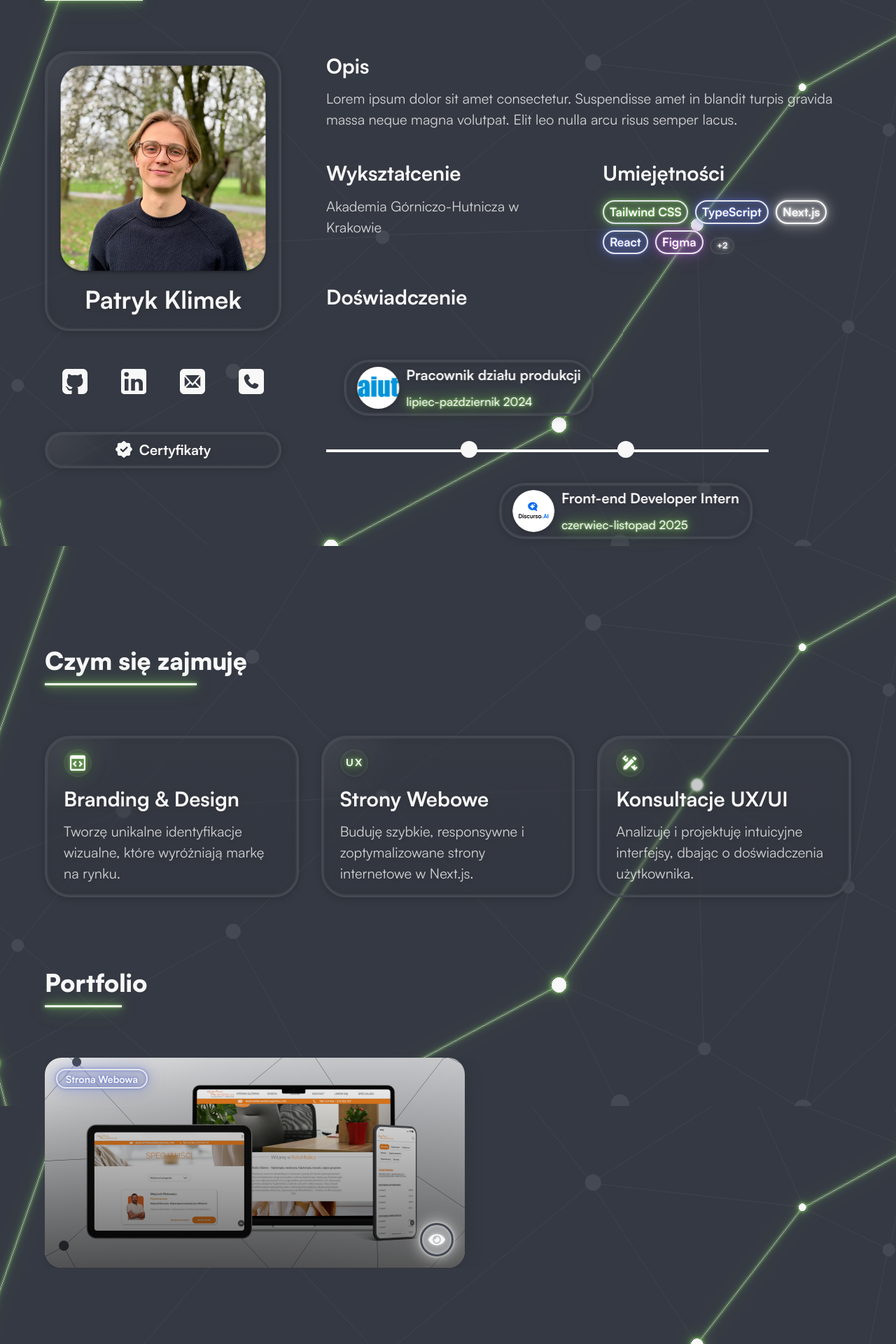
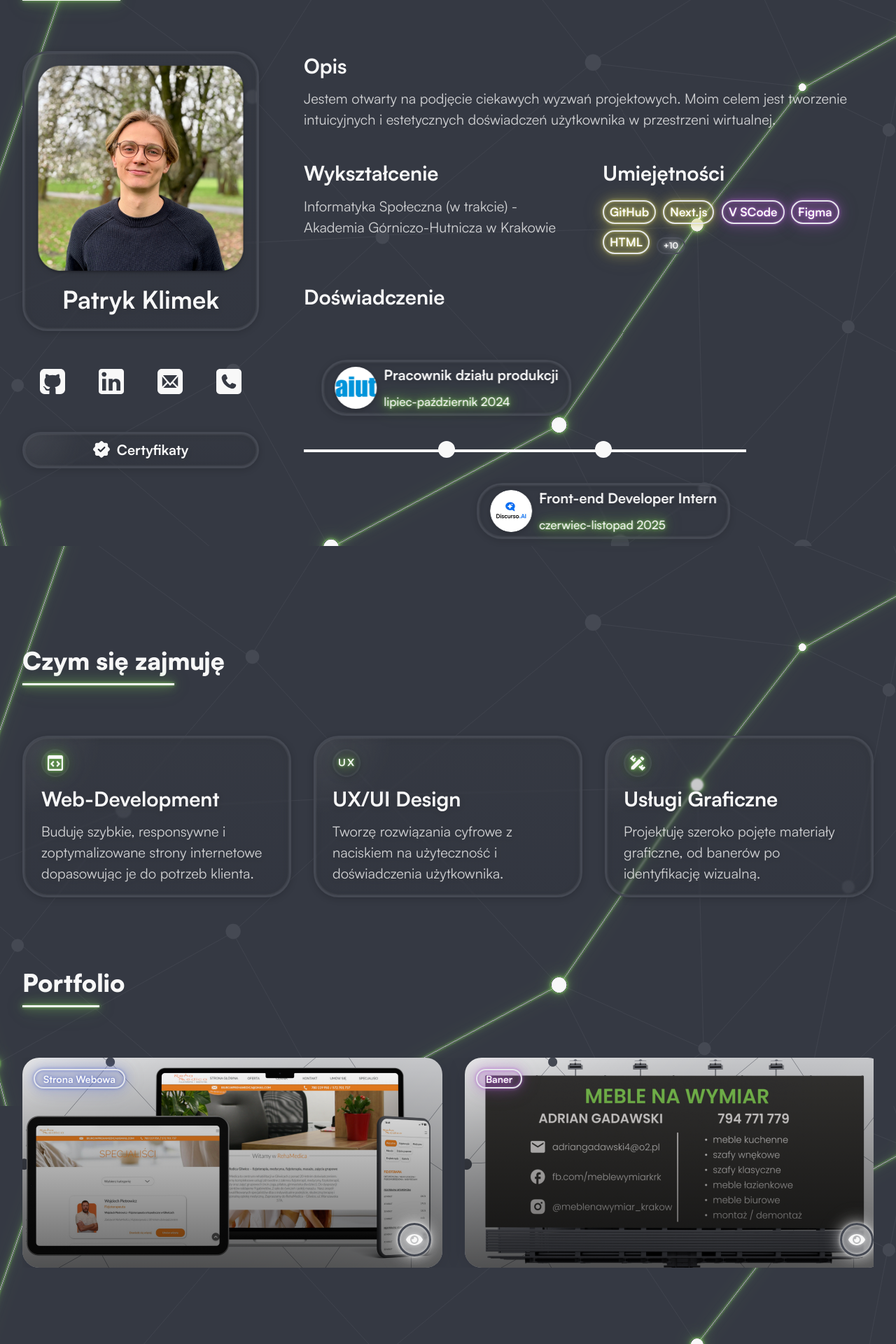
Before and after one commit to pkl1mek/pk-portfolio, a Next.js app: page / in a window 1280 px wide. Shown: the part 820-2740 px from the top of the page at 70% size. Built offline with nearby package versions, Linux system fonts and the light colour scheme.

Commit message:
Final version of app - ready to first deployment

```diff
--- a/src/app/layout.tsx
+++ b/src/app/layout.tsx
@@ -14,7 +14,7 @@ const satoshi = localFont({
 
 export const metadata: Metadata = {
   title: 'Pk Projects',
-  description: 'Moje portfolio stworzone w Next.js i Tailwind CSS',
+  description: 'Patryk Klimek - Portfolio',
 };
 
 export default function RootLayout({
@@ -26,7 +26,7 @@ export default function RootLayout({
     <html lang="pl" className={`${satoshi.variable}`}>
       <body className="bg-background text-primary bg-main-bg bg-no-repeat bg-center bg-cover bg-fixed">
         <LanguageProvider>
-          <div className="w-full max-w-[1440px] mx-auto px-6 sm:px-8 lg:px-16">
+          <div className="w-full max-w-[1440px] mx-auto px-8 l:px-0">
             <Header />
             <main>{children}</main>
           </div>
--- a/src/app/page.tsx
+++ b/src/app/page.tsx
@@ -161,7 +161,7 @@ export default function HomePage() {
             {t('portfolioTitle')}
             <AnimatedUnderline />
           </h2>
-          <div className="mt-20">
+          <div className="lg:mt-20">
             <ProjectScroller>
               {projectsData.map((project) => (
                 <ProjectCard
--- a/src/components/Footer.tsx
+++ b/src/components/Footer.tsx
@@ -5,12 +5,13 @@ import Image from 'next/image';
 import Link from 'next/link';
 import IconLink from './IconLink';
 import { useTranslations } from '@/hooks/useTranslations';
+import { FaRegCopyright } from 'react-icons/fa';
 
 export default function Footer() {
   const t = useTranslations('Footer');
 
   return (
-    <footer id="contact" className="w-full bg-[#2C2F37] py-9 mt-24">
+    <footer id="kontakt" className="w-full bg-[#2C2F37] py-9 mt-24">
       <div className="w-full max-w-[1440px] mx-auto px-6 sm:px-8 lg:px-16 xl:px-0">
         <div className="flex flex-col lg:flex-row justify-between gap-12 lg:items-stretch">
           <div className="flex flex-col justify-between gap-8 h-full lg:max-w-1/2">
@@ -36,17 +37,17 @@ export default function Footer() {
                 iconName="github.svg"
               />
               <IconLink
-                href="https://linkedin.com/in/twoj-profil"
+                href="https://www.linkedin.com/in/patryk-klimek-215993362"
                 ariaLabel="Mój profil LinkedIn"
                 iconName="linkedin.svg"
               />
               <IconLink
-                href="mailto:prywatny@example.com"
+                href="mailto:pk.pkprojects@gmail.com"
                 ariaLabel="Napisz do mnie e-mail"
                 iconName="mail.svg"
               />
               <IconLink
-                href="tel:+48123456789"
+                href="tel:+48792939551"
                 ariaLabel="Zadzwoń do mnie"
                 iconName="phone.svg"
               />
@@ -61,16 +62,16 @@ export default function Footer() {
               <h4 className="font-bold text-primary text-[20px] lg:text-[17px] xl:text-[24px]">
                 {t('projectsTitle')}
               </h4>
-              <a href="mailto:projekty@example.com" className="flex items-center gap-2.5 text-primary/80 transition-colors hover:neon hover:neon-green">
+              <a href="mailto:pk.pkprojects@gmail.com" className="flex items-center gap-2.5 text-primary/80 transition-colors hover:neon hover:neon-green">
                 <Image src="/icons/mail.svg" alt="Email" width={24} height={24} />
                 <span className="font-normal text-[20px] lg:text-[17px] xl:text-[24px]">
-                  projekty@example.com
+                  pk.pkprojects@gmail.com
                 </span>
               </a>
-              <a href="tel:+48123456789" className="flex items-center gap-2.5 text-primary/80 transition-colors hover:neon hover:neon-green">
+              <a href="tel:+48792939551" className="flex items-center gap-2.5 text-primary/80 transition-colors hover:neon hover:neon-green">
                 <Image src="/icons/phone.svg" alt="Phone" width={24} height={24} />
                 <span className="font-normal text-[20px] lg:text-[17px] xl:text-[24px]">
-                  +48 123 456 789
+                  +48 792 939 551
                 </span>
               </a>
             </div>
@@ -79,21 +80,28 @@ export default function Footer() {
               <h4 className="font-bold text-primary text-[20px] lg:text-[17px] xl:text-[24px]">
                 {t('privateTitle')}
               </h4>
-              <a href="mailto:prywatny@example.com" className="flex items-center gap-2.5 text-primary/80 transition-colors hover:neon hover:neon-green">
+              <a href="mailto:pk.pklimek@gmail.com" className="flex items-center gap-2.5 text-primary/80 transition-colors hover:neon hover:neon-green">
                 <Image src="/icons/mail.svg" alt="Email" width={24} height={24} />
                 <span className="font-normal text-[20px] lg:text-[17px] xl:text-[24px]">
-                  prywatny@example.com
+                  pk.pklimek@gmail.com
                 </span>
               </a>
-              <a href="tel:+48987654321" className="flex items-center gap-2.5 text-primary/80 transition-colors hover:neon hover:neon-green">
+              <a href="tel:+48792939551" className="flex items-center gap-2.5 text-primary/80 transition-colors hover:neon hover:neon-green">
                 <Image src="/icons/phone.svg" alt="Phone" width={24} height={24} />
                 <span className="font-normal text-[20px] lg:text-[17px] xl:text-[24px]">
-                  +48 987 654 321
+                  +48 792 939 551
                 </span>
               </a>
             </div>
           </div>
         </div>
+
+        <div className="w-full mt-12 lg:mt-0 flex items-center gap-2">
+          <FaRegCopyright className="text-primary/60" />
+          <p className="text-primary/60 text-sm">
+            Copyright Patryk Klimek
+          </p>
+        </div>
       </div>
     </footer>
   );
--- a/src/components/InfoContainer.tsx
+++ b/src/components/InfoContainer.tsx
@@ -17,7 +17,6 @@ export default function InfoContainer() {
 
   return (
     <div className="flex flex-1 flex-col gap-10 text-primary h-full min-w-0">
-
       <motion.div
         className="flex flex-col gap-2.5"
         initial="hidden"
--- a/src/components/ProfileContainer.tsx
+++ b/src/components/ProfileContainer.tsx
@@ -26,17 +26,17 @@ export default function ProfileContainer() {
           iconName="github.svg"
         />
         <IconLink
-          href="https://linkedin.com/in/twoj-profil"
+          href="https://www.linkedin.com/in/patryk-klimek-215993362"
           ariaLabel="Mój profil LinkedIn"
           iconName="linkedin.svg"
         />
         <IconLink
-          href="mailto:twoj-email@example.com"
+          href="mailto:pk.pklimek@gmail.com"
           ariaLabel="Napisz do mnie e-mail"
           iconName="mail.svg"
         />
         <IconLink
-          href="tel:+48123456789"
+          href="tel:+48792939551"
           ariaLabel="Zadzwoń do mnie"
           iconName="phone.svg"
         />
--- a/src/components/ProjectCard.tsx
+++ b/src/components/ProjectCard.tsx
@@ -65,7 +65,7 @@ export default function ProjectCard({
           xl:h-[400px]
           xl:w-[800px]
           flex-shrink-0
-          cursor-pointer
+          cursor-grab
           transition-transform duration-300 ease-in-out
           overflow-hidden
           shadow-[0_4px_30px_rgba(0,0,0,0.1)]
--- a/src/components/ProjectScroller.tsx
+++ b/src/components/ProjectScroller.tsx
@@ -12,18 +12,22 @@ export default function ProjectScroller({ children }: { children: React.ReactNod
   const onMouseDown = (e: React.MouseEvent) => {
     if (!scrollerRef.current) return;
     setIsDragging(true);
-    setStartX(e.pageX - scrollerRef.current.offsetLeft);
+    document.body.style.cursor = 'grabbing';
+    setStartX(e.clientX - scrollerRef.current.offsetLeft);
     setScrollLeft(scrollerRef.current.scrollLeft);
   };
 
   const onMouseLeaveOrUp = () => {
+    if (isDragging) {
+      document.body.style.cursor = '';
+    }
     setIsDragging(false);
   };
 
   const onMouseMove = (e: React.MouseEvent) => {
     if (!isDragging || !scrollerRef.current) return;
     e.preventDefault();
-    const x = e.pageX - scrollerRef.current.offsetLeft;
+    const x = e.clientX - scrollerRef.current.offsetLeft;
     const walk = (x - startX) * 2;
     scrollerRef.current.scrollLeft = scrollLeft - walk;
   };
@@ -54,6 +58,10 @@ export default function ProjectScroller({ children }: { children: React.ReactNod
       initial="hidden"
       whileInView="visible"
       viewport={{ once: true, amount: 0.1 }}
+      onMouseDown={onMouseDown}
+      onMouseLeave={onMouseLeaveOrUp}
+      onMouseUp={onMouseLeaveOrUp}
+      onMouseMove={onMouseMove}
     >
       {children}
     </motion.div>
--- a/src/data/projects.json
+++ b/src/data/projects.json
@@ -6,5 +6,13 @@
     "description": "Lorem ipsum dolor sit amet consectetur. Faucibus eu odio turpis sed malesuada praesent volutpat in. Ultrices in sagittis enim tristique.",
     "imageUrl": "/rehamedica.png",
     "projectUrl": "#"
+  },
+  {
+    "typeKey": "project_type_baner",
+    "color": "purple",
+    "title": "Baner dla Adrian Gadawski",
+    "description": "Lorem ipsum dolor sit amet consectetur. Faucibus eu odio turpis sed malesuada praesent volutpat in. Ultrices in sagittis enim tristique.",
+    "imageUrl": "/a_gadawski.png",
+    "projectUrl": "#"
   }
 ]
--- a/src/data/skills.json
+++ b/src/data/skills.json
@@ -1,9 +1,17 @@
 [
-  { "key": "react", "color": "blue" },
-  { "key": "nextjs", "color": "primary" },
-  { "key": "tailwind", "color": "green" },
-  { "key": "typescript", "color": "blue" },
+  { "key": "react", "color": "yellow" },
+  { "key": "figma", "color": "purple" },
+  { "key": "nextjs", "color": "yellow" },
+  { "key": "vscode", "color": "purple" },
+  { "key": "tailwind", "color": "yellow" },
+  { "key": "english", "color": "blue" },
+  { "key": "typescript", "color": "yellow" },
   { "key": "javascript", "color": "yellow" },
-  { "key": "figma", "color": "purple" },
-  { "key": "nodejs", "color": "green" }
+  { "key": "adobe", "color": "purple" },
+  { "key": "nodejs", "color": "yellow" },
+    { "key": "teamwork", "color": "blue" },
+  { "key": "html", "color": "yellow" },
+  { "key": "css", "color": "yellow" },
+  { "key": "github", "color": "yellow" },
+  { "key": "canva", "color": "purple" }
 ]
--- a/src/translations/en.json
+++ b/src/translations/en.json
@@ -7,17 +7,17 @@
   },
   "HomePage": {
     "h1_1": "Creating modern",
-    "h1_2": "Websites \nBranding & Design",
+    "h1_2": "Website pages \nBranding & Design",
     "p": "I combine aesthetics with functionality",
-    "aboutTitle": "About Me",
+    "aboutTitle": "About me",
     "servicesTitle": "What I do",
     "portfolioTitle": "Portfolio"
   },
   "InfoContainer": {
     "title": "Description",
-    "description": "Lorem ipsum dolor sit amet consectetur. Suspendisse amet in blandit turpis gravida massa neque magna volutpat. Elit leo nulla arcu risus semper lacus.",
+    "description": "I am open to taking on interesting design challenges. My goal is to create intuitive and aesthetically pleasing user experiences in the virtual space.",
     "educationTitle": "Education",
-    "educationText": "AGH University of Science and Technology in Krakow",
+    "educationText": "Social Informatics (in progress) \n - AGH University of Krakow",
     "skillsTitle": "Skills",
     "experienceTitle": "Experience"
   },
@@ -31,30 +31,38 @@
     "typescript": "TypeScript",
     "javascript": "JavaScript (ES6+)",
     "figma": "Figma",
-    "nodejs": "Node.js"
+    "nodejs": "Node.js",
+    "html": "HTML",
+    "css": "CSS",
+    "github": "GitHub",
+    "english": "English C1",
+    "teamwork": "Teamwork",
+    "canva": "Canva",
+    "adobe": "Adobe",
+    "vscode": "VSCode"
   },
   "Experience": {
-    "job_aiut_title": "Production Department Employee",
+    "job_aiut_title": "Production worker",
     "job_aiut_duration": "July-October 2024",
     "job_discurso_title": "Front-end Developer Intern",
     "job_discurso_duration": "June-November 2025"
   },
   "Services": {
-    "service1_title": "Branding & Design",
-    "service1_desc": "I create unique visual identities that make brands stand out in the market.",
-    "service2_title": "Websites",
-    "service2_desc": "I build fast, responsive, and optimized websites in Next.js.",
-    "service3_title": "UX/UI Consultations",
-    "service3_desc": "I analyze and design intuitive interfaces, focusing on user experience."
+    "service1_title": "Web-Development",
+    "service1_desc": "I build fast, responsive, and optimized websites tailored to client needs.",
+    "service2_title": "UX/UI Design",
+    "service2_desc": "I create digital solutions with a focus on usability and user experience.",
+    "service3_title": "Graphic Services",
+    "service3_desc": "I design a wide range of graphic materials, from banners to visual identity."
   },
   "Footer": {
-    "description": "Lorem ipsum dolor sit amet consectetur. Tristique nec elementum amet cras egestas eget libero cras tempus. Sagittis pulvinar etiam hac hendrerit. Amet vestibulum orci velit diam. Non pellentesque maecenas ullamcorper vestibulum.",
+    "description": "Are you interested in collaboration or have questions? Contact me, and I will be happy to discuss how I can help you achieve your projects and goals.",
     "contactTitle": "Contact",
     "projectsTitle": "Projects / Commissions",
     "privateTitle": "Private"
   },
   "Projects": {
     "project_type_web": "Web Page",
-    "project_type_design": "Graphic Design"
+    "project_type_baner": "Banner"
   }
 }
--- a/src/translations/pl.json
+++ b/src/translations/pl.json
@@ -7,7 +7,7 @@
   },
   "HomePage": {
     "h1_1": "Tworzenie \nnowoczesnych",
-    "h1_2": "Stron Webowych\nBranding & Design",
+    "h1_2": "Stron webowych\nBranding & Design",
     "p": "Łączę estetykę z funkcjonalnością",
     "aboutTitle": "Kim jestem",
     "servicesTitle": "Czym się zajmuję",
@@ -15,9 +15,9 @@
   },
   "InfoContainer": {
     "title": "Opis",
-    "description": "Lorem ipsum dolor sit amet consectetur. Suspendisse amet in blandit turpis gravida massa neque magna volutpat. Elit leo nulla arcu risus semper lacus.",
+    "description": "Jestem otwarty na podjęcie ciekawych wyzwań projektowych. Moim celem jest tworzenie intuicyjnych i estetycznych doświadczeń użytkownika w przestrzeni wirtualnej.",
     "educationTitle": "Wykształcenie",
-    "educationText": "Akademia Górniczo-Hutnicza w Krakowie",
+    "educationText": "Informatyka Społeczna (w trakcie) \n - Akademia Górniczo-Hutnicza w Krakowie",
     "skillsTitle": "Umiejętności",
     "experienceTitle": "Doświadczenie"
   },
@@ -31,7 +31,15 @@
     "typescript": "TypeScript",
     "javascript": "JavaScript (ES6+)",
     "figma": "Figma",
-    "nodejs": "Node.js"
+    "nodejs": "Node.js",
+    "html": "HTML",
+    "css": "CSS",
+    "github": "GitHub",
+    "english": "Angielski C1",
+    "teamwork": "Praca zespołowa",
+    "canva": "Canva",
+    "adobe": "Adobe",
+    "vscode": "V SCode"
   },
   "Experience": {
     "job_aiut_title": "Pracownik działu produkcji",
@@ -40,21 +48,21 @@
     "job_discurso_duration": "czerwiec-listopad 2025"
   },
   "Services": {
-    "service1_title": "Branding & Design",
-    "service1_desc": "Tworzę unikalne identyfikacje wizualne, które wyróżniają markę na rynku.",
-    "service2_title": "Strony Webowe",
-    "service2_desc": "Buduję szybkie, responsywne i zoptymalizowane strony internetowe w Next.js.",
-    "service3_title": "Konsultacje UX/UI",
-    "service3_desc": "Analizuję i projektuję intuicyjne interfejsy, dbając o doświadczenia użytkownika."
+    "service1_title": "Web-Development",
+    "service1_desc": "Buduję szybkie, responsywne i zoptymalizowane strony internetowe dopasowując je do potrzeb klienta.",
+    "service2_title": "UX/UI Design",
+    "service2_desc": "Tworzę rozwiązania cyfrowe z naciskiem na użyteczność i doświadczenia użytkownika.",
+    "service3_title": "Usługi Graficzne",
+    "service3_desc": "Projektuję szeroko pojęte materiały graficzne, od banerów po identyfikację wizualną."
   },
   "Footer": {
-    "description": "Lorem ipsum dolor sit amet consectetur. Tristique nec elementum amet cras egestas eget libero cras tempus. Sagittis pulvinar etiam hac hendrerit. Amet vestibulum orci velit diam. Non pellentesque maecenas ullamcorper vestibulum.",
+    "description": "Jesteś zainteresowany/ana współpracą lub masz pytania? Skontaktuj się ze mną, a chętnie omówię, jak mogę pomóc w realizacji Twoich projektów i celów.",
     "contactTitle": "Kontakt",
     "projectsTitle": "Projekty / Zlecenia",
     "privateTitle": "Prywatny"
   },
   "Projects": {
     "project_type_web": "Strona Webowa",
-    "project_type_design": "Projekt Graficzny"
+    "project_type_baner": "Baner"
   }
 }
--- a/tailwind.config.js
+++ b/tailwind.config.js
@@ -30,6 +30,7 @@ module.exports = {
       'sm': '320px',
       'md': '768px',
       'lg': '1024px',
+      'l': '1440px',
       'xl': '1920px',
     },
     extend: {
```
Also changed, not shown: public/a_gadawski.png (added), public/rehamedica.png. Lines whose indentation alone changed are shown as unchanged.
